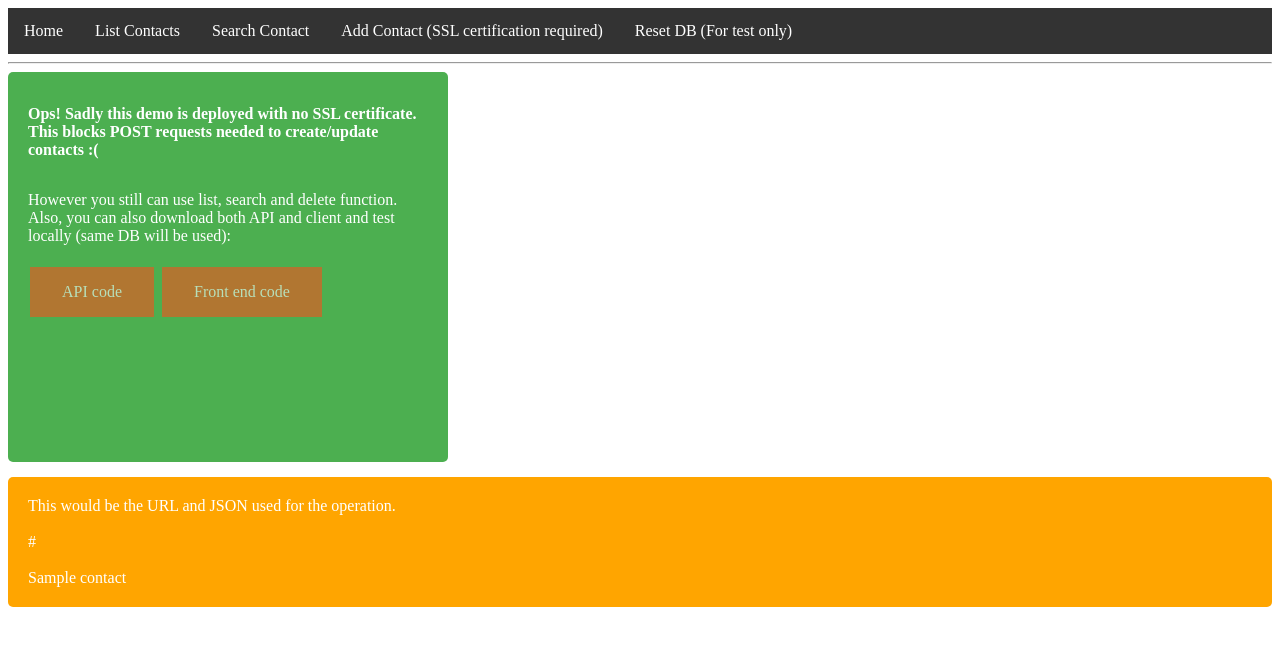
After one commit to paugusto1/ContactUI, a Flask app: template app/templates/errorSSL.html in a window 1280 px wide. The commit adds this page. Shown: the top 646 px of the page. Run offline with Flask 2, Linux system fonts and the light colour scheme; the template is opened without the code that fills it: most values are stand-ins (such as "Sample title", 1, 10 or a date in 2020); parts of the project's set-up code (start-up, migrations or seed data) failed here and were passed over; some libraries are stand-ins or nearby versions.

Commit message:
Teste UI - Removing debug lines and add SSL handling due lack of certificate for post operations.

```diff
--- a/app/routes.py
+++ b/app/routes.py
@@ -1,9 +1,9 @@
+import ssl
 from datetime import datetime
 
 import flask
 from flask import render_template, request
 from flask_cors import cross_origin
-
 from app import application, csrf
 
 from flask import render_template, flash, redirect
@@ -12,17 +12,17 @@ from app.forms import LoginForm, UpdateForm, SearchForm, CreateForm
 import urllib.request, json
 import requests
 
-#from app.table import table
-import pandas as pd
-
 from modelsClasses import Contact, PersonDetails, EmailSingle, PhoneNumberSingle, AddressSingle, Email, PhoneNumber, \
     Address
 
-URL = 'https://6ahjvquitxcghde3f4jihyjwcy0vqnov.lambda-url.us-east-1.on.aws'
-#URL = 'http://127.0.0.1:8000'
+#Production API URL
+#URL = 'https://6ahjvquitxcghde3f4jihyjwcy0vqnov.lambda-url.us-east-1.on.aws'
+
+#TEST API URL (Same DB)
+URL = 'http://127.0.0.1:8000'
 
 def getContactFromForm(form):
-    print(form.dateOfBirth.data.strftime(format = '%Y-%m-%d'))
+
     personDetail = PersonDetails(firstName=form.firstName.data, lastName=form.lastName.data,
                                  dateOfBirth=form.dateOfBirth.data.strftime(format = '%Y-%m-%d'))
 
@@ -82,23 +82,6 @@ def index():
     ]
     return render_template('index.html', title='Home', user=user, posts=posts)
 
-@application.route('/login', methods=['GET', 'POST'])
-def login():
-    form = LoginForm()
-    if form.validate_on_submit():
-        flash('Login requested for user {}, remember_me={}'.format(
-            form.username.data, form.remember_me.data))
-        return redirect('/index')
-    return render_template('login.html', title='Sign In', form=form)
-
-@application.route('/contact/<contactname>')
-def user(contactname):
-    user = contactname
-    posts = [
-        {'author': user, 'body': 'Test post #1'},
-        {'author': user, 'body': 'Test post #2'}
-    ]
-    return render_template('contact.html', user=user, posts=posts)
 
 @application.route('/list', methods=['GET', 'POST'])
 def listContacts():
@@ -127,19 +110,8 @@ def updateContact(contactId):
 
     form = UpdateForm()
 
-    print(form.errors)
-
-    if form.is_submitted():
-        print("submitted")
-
-    if form.validate():
-        print("valid")
-
-    print(form.errors)
-
     if request.method == 'POST':
         t = request.form
-        print(t)
 
 
     date = datetime.strptime(dict[0]['personDetails']['dateOfBirth'], '%Y-%m-%d')
@@ -201,14 +173,15 @@ def updateContact(contactId):
 
     if form.validate_on_submit():
 
-        url = URL+ "/update-contact/"
+        url = URL+ "/update-contact/" + str(contactId)
 
         newContact = getContactFromForm(form)
         newContact.id = contactId
 
-        print(newContact.json())
-
-        response = requests.post(url, newContact.json())
+        try:
+            response = requests.put(url, newContact.json())
+        except:
+            return render_template('errorSSL.html', title='SSL error', contact=newContact.json(), url = url)
 
         if response.status_code == 200:
             form = LoginForm()
@@ -229,29 +202,17 @@ def addContact():
 
     form = CreateForm()
 
-    print(form.errors)
-
-    if form.is_submitted():
-        print("submitted")
-
-    if form.validate():
-        print("valid")
-
-    print(form.errors)
-
-    print(form.street)
-
     if form.validate_on_submit():
 
         url = URL+ "/create-contact/"
 
         newContact = getContactFromForm(form)
 
-        print(newContact.json())
+        try:
+            response = requests.post(url, newContact.json())
+        except:
+            return render_template('errorSSL.html', title='SSL error', contact=newContact.json(), url = url)
 
-        response = requests.post(url, newContact.json(),  verify=False)
-
-        print(response.text)
 
         if response.status_code == 200:
             form = LoginForm()
@@ -270,16 +231,6 @@ def addContact():
 def search():
 
     form = SearchForm()
-
-    print(form.errors)
-
-    if form.is_submitted():
-        print("submitted")
-
-    if form.validate():
-        print("valid")
-
-    print(form.errors)
 
     if form.validate_on_submit():
         url = URL+ "/get-contacts/%s/%s" % (form.field.data, form.value.data)
@@ -301,11 +252,8 @@ def deleteContact(contactId):
 
     url = URL+ "/delete-contact/" + contactId
 
-    print(url)
-
     response = requests.delete(url)
 
-    print(response.status_code)
 
     if response.status_code == 200:
         deleted = True
@@ -323,3 +271,15 @@ def deleteContact(contactId):
     form = LoginForm()
 
     return render_template('list.html', title='All contacts', form=form, contacts=dict, deleted = deleted)
+
+#For test only
+@application.route('/reset', methods=['GET', 'POST'])
+def resetDB():
+
+    url = URL + "/populate-db/test-only"
+
+    response = urllib.request.urlopen(url)
+
+    data = response.read()
+
+    return render_template('index.html', title='Database reset', reset=True)
--- a/app/static/styles/custom.css
+++ b/app/static/styles/custom.css
@@ -146,6 +146,16 @@ Copied from https://www.w3schools.com/howto/howto_js_alert.asp
   margin-bottom: 15px;
 }
 
+/* The alert message box */
+.alert3 {
+  width: 400px;
+  height: 350px;
+  padding: 20px;
+  background-color: #4CAF50;
+  color: white;
+  margin-bottom: 15px;
+}
+
 /* The close button */
 .closebtn {
   margin-left: 15px;
--- a/app/templates/add.html
+++ b/app/templates/add.html
@@ -150,7 +150,7 @@
 
         </div>
 
-        <div style="width:100px; height:100px; position:absolute ;top:1000px" >
+        <div style="width:100px; height:100px; position:absolute ;top:1000px;" >
         <p>{{ form.submit() }}</p>
         </div>
 
--- a/app/templates/base.html
+++ b/app/templates/base.html
@@ -122,7 +122,8 @@
               <li><a href="/index" class="menuItem">Home</a></li>
               <li><a href="/list" class="menuItem">List Contacts</a></li>
               <li><a href="/search" class="menuItem">Search Contact</a></li>
-              <li><a href="/add" class="menuItem">Add Contact</a></li>
+              <li><a href="/add" class="menuItem">Add Contact (SSL certification required)</a></li>
+                <li><a href="/reset" class="menuItem">Reset DB (For test only)</a></li>
             </ul>
 
         <hr>
--- /dev/null
+++ b/app/templates/errorSSL.html
@@ -0,0 +1,25 @@
+{% extends "base.html" %}
+
+{% block content %}
+    <div class="alert3">
+
+            <h2>Ops! Sadly this demo is deployed with no SSL certificate. This blocks POST requests needed to create/update contacts :( </h2>
+
+            <br/>
+            However you still can use list, search and delete function. Also, you can also download both API and client and test locally (same DB will be used):
+            <br/><br/>
+            <a href="https://github.com/paugusto1/ContactsAPI/tree/master" class="buttonDelete">API code</a>
+            <a href="https://github.com/paugusto1/ContactUI/tree/master" class="buttonDelete">Front end code</a>
+
+    </div>
+
+    <div class="alert">
+
+            This would be the URL and JSON used for the operation.<br/><br/>
+
+            {{ url }} <br/><br/>
+
+            {{ contact }}
+
+    </div>
+{% endblock %}
--- a/app/templates/list.html
+++ b/app/templates/list.html
@@ -128,8 +128,6 @@
 
               {% endfor %}
 
-
-
           </tbody>
         </table>
 
--- a/app/templates/update.html
+++ b/app/templates/update.html
@@ -150,7 +150,7 @@
 
         </div>
 
-        <div style="width:100px; height:100px; position:absolute ;top:1000px" >
+        <div style="width:100px; height:100px; position:absolute ;top:1000px;" >
         <p>{{ form.submit() }}</p>
         </div>
 
```
Also changed, not shown: app/templates/index.html (+15 -3 lines).
